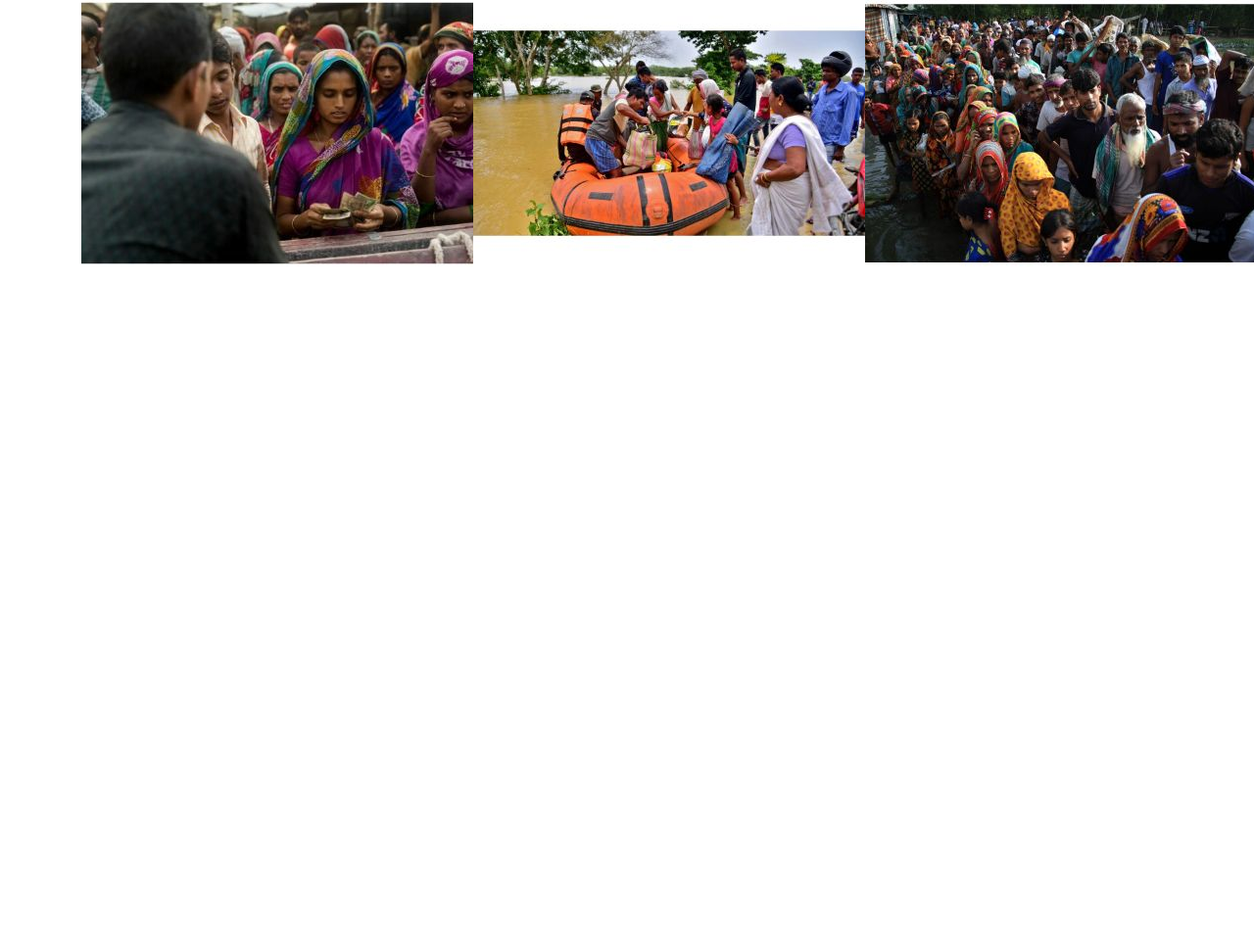
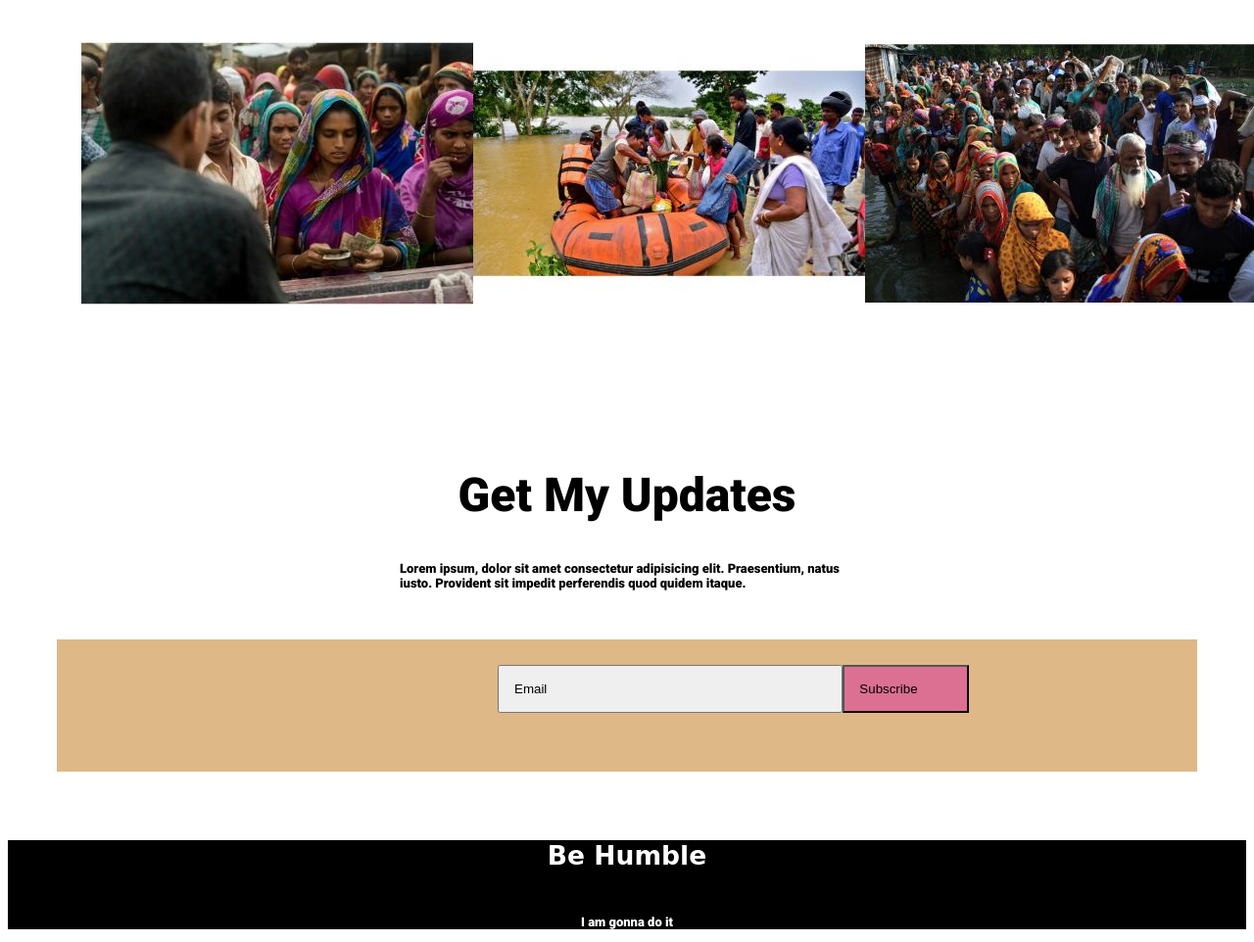
Before and after one commit to IyamLearning/first-assignment, a plain HTML site: page images/index.html in a window 1280 px wide. Shown: the part 2598-3560 px from the top of the page at 98% size. Before the commit the page ends 3034 px from the top, so only its background shows below. Drawn offline with Linux system fonts and the light colour scheme; a web font is replaced by a local one.

Commit message:
six commit

```diff
--- a/images/index.html
+++ b/images/index.html
@@ -10,6 +10,10 @@
     <link rel="preconnect" href="https://fonts.googleapis.com">
 <link rel="preconnect" href="https://fonts.gstatic.com" crossorigin>
 <link href="https://fonts.googleapis.com/css2?family=Roboto:wght@900&display=swap" rel="stylesheet">
+
+<link rel="preconnect" href="https://fonts.googleapis.com">
+<link rel="preconnect" href="https://fonts.gstatic.com" crossorigin>
+<link href="https://fonts.googleapis.com/css2?family=Splash&display=swap" rel="stylesheet">
 </head>
 <body>
 
@@ -28,7 +32,8 @@
             </h1>
             <p class="fontsize">Lorem ipsum dolor sit amet consectetur adipisicing elit. Enim ullam amet inventore natus reiciendis minima totam! Cupiditate nisi sint ipsam dignissimos? Dignissimos</p>
 
-            <div class="tk">                100TK 200TK 500TK 1000TK 5000TK
+            <div class="tk">                <button class="buttonthree">100TK</button> <button class="buttonfour">200TK</button> <button class="buttonthree">5000TK</button> <button class="buttonthree">1000TK</button> <button class="buttonthree">5000TK</button>
+
             </div>
             <p class="fontsize">Other Amount (Taka)
             </p>
@@ -90,9 +95,23 @@
                    </section>
 
 
-
+<section>
+    <div >
+        <h1 class="textcentertwo">Get My Updates</h1>
+        <p class="fontchange">Lorem ipsum, dolor sit amet consectetur adipisicing elit. Praesentium, natus iusto. Provident sit impedit perferendis quod quidem itaque.</p>
+    </div>
+    <div class="backgroundcolourdebo">
+        <button class="buttonone">Email</button><button class="buttontwo">Subscribe</button>
+    </div>
+</section>
 
 
 
 </body>
+<div class="footerthree">
+    <footer>
+    <h5 class="footertwo"> <span>Be Humble</span></h5>
+    <p class="footerone"><span>I am gonna do it</span> </p>
+</footer>
+</div>
 </html>
--- a/images/style.css
+++ b/images/style.css
@@ -118,3 +118,49 @@ box-shadow: 10;
  .mergindeboone{
     margin-bottom: 100px;
  }
+
+ .textcentertwo{
+    text-align: center;
+ }
+ .fontchange{
+    font-size:small;
+    margin-left: 400px;
+    margin-right: 400px;
+    margin-bottom: 50px;
+ }
+
+.buttonone{
+    margin-left: 450px;
+    padding: 15px 300px 15px 15px;
+}
+.buttontwo{
+    padding: 15px 50px 15px 15px;
+    background-color: palevioletred;
+}
+.backgroundcolourdebo{
+    background-color:burlywood;
+    padding-top: 25px;
+    padding-bottom: 60px;
+    margin-bottom: 70px;
+    padding-right: 150px;
+    margin-left: 50px;
+    margin-right: 50px;
+}
+.footerone{
+    font-size: small;
+}
+.footertwo{
+    font-family: 'Splash', cursive;
+}
+.footerthree{
+    text-align: center;
+    background-color: black;
+}
+.buttonthree{
+    background-color: azure;
+    padding:  30px 30px 30px 30px ;
+}
+.buttonfour{
+    padding:  30px 30px 30px 30px ;
+border-color: blue;
+}
```
